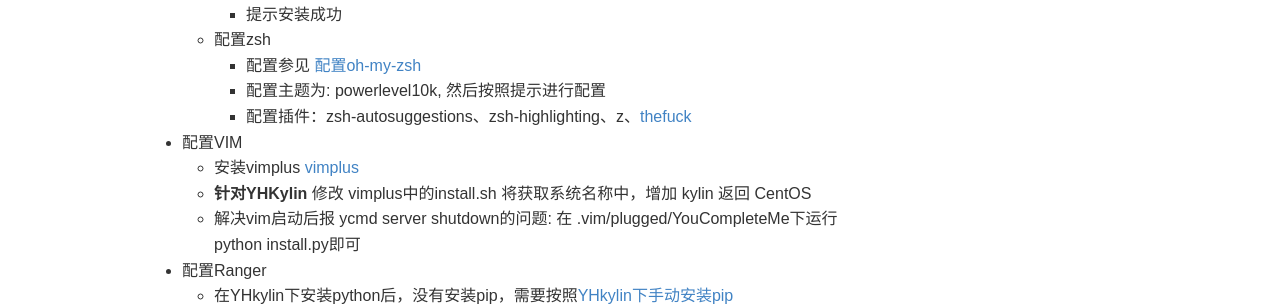
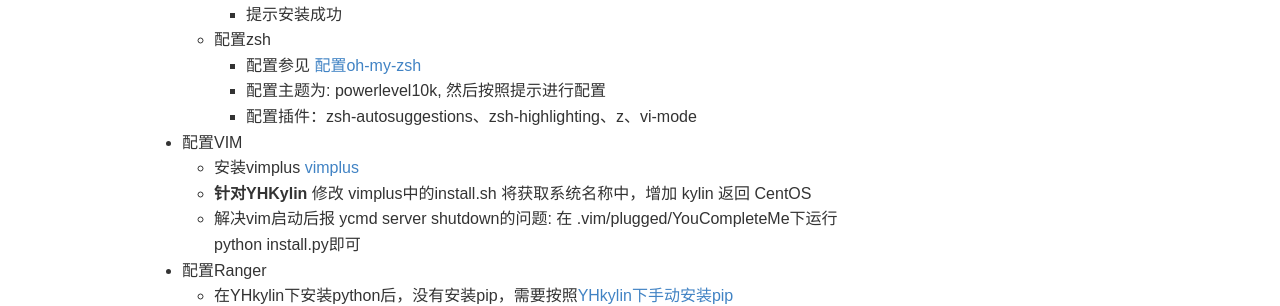
Before and after one commit to QingyiZhang/qingyizhang.github.io, a Jekyll site: the page built from _posts/2022-08-04-server-install.md, in a window 1280 px wide. Shown: the part 694-1000 px from the top of the page. Built offline with Jekyll 4.4.1, drawn with Linux system fonts in a browser that asks for light colours; comment, search, counter and statistics services are not loaded.

Commit message:
修改zsh配置的插件，增加vi-mode插件

```diff
--- a/_posts/2022-08-04-server-install.md
+++ b/_posts/2022-08-04-server-install.md
@@ -26,7 +26,7 @@ keywords: vim, ranger, zsh, lazygit
     * 配置zsh
         * 配置参见 [配置oh-my-zsh](https://www.alicode.pro/blog/dev-tools/better-use-terminal-with-zsh)
         * 配置主题为: powerlevel10k, 然后按照提示进行配置
-        * 配置插件：zsh-autosuggestions、zsh-highlighting、z、[thefuck](https://github.com/nvbn/thefuck)
+        * 配置插件：zsh-autosuggestions、zsh-highlighting、z、vi-mode
 * 配置VIM
     * 安装vimplus [vimplus](https://github.com/chxuan/vimplus)
     * **针对YHKylin** 修改 vimplus中的install.sh 将获取系统名称中，增加 kylin 返回 CentOS
```
